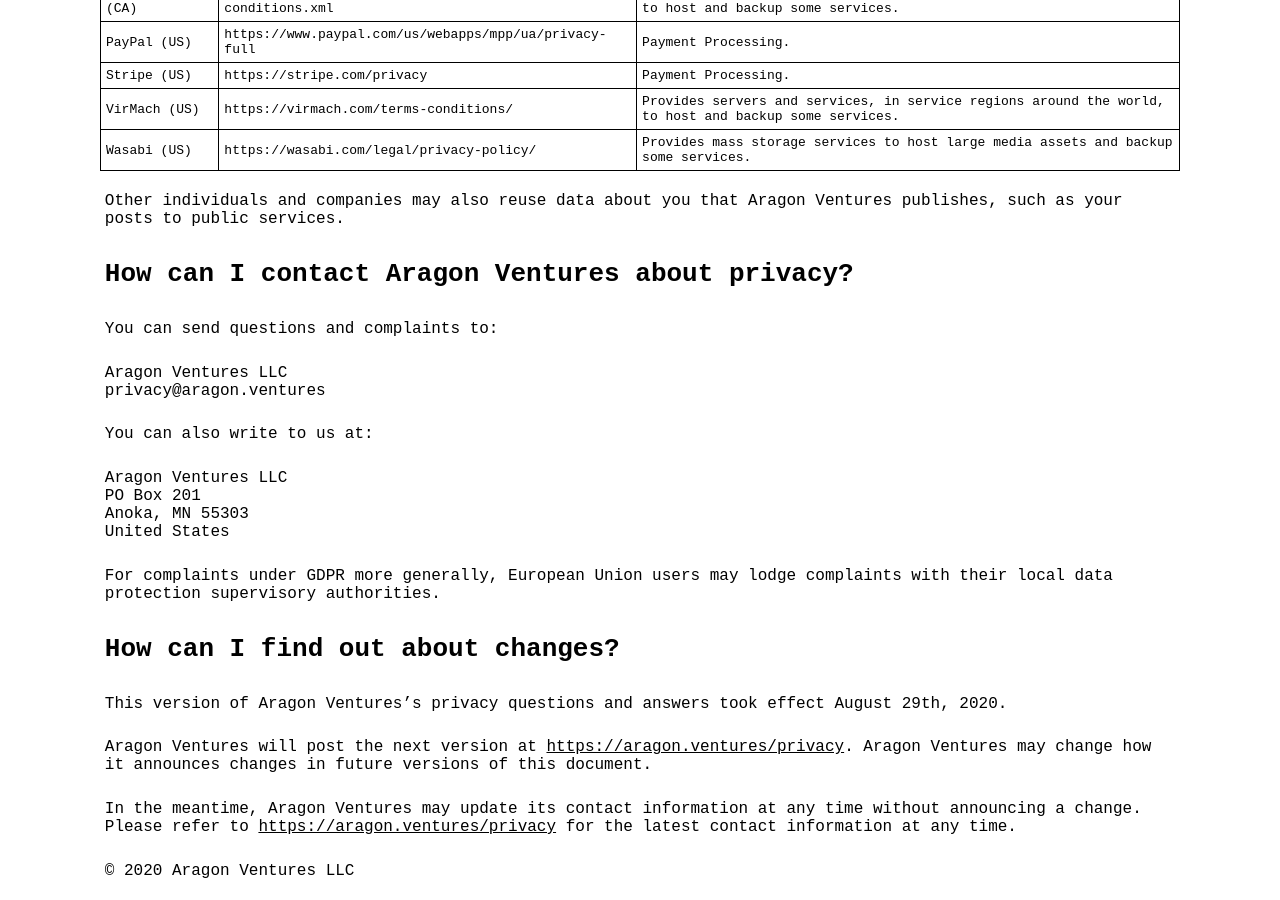
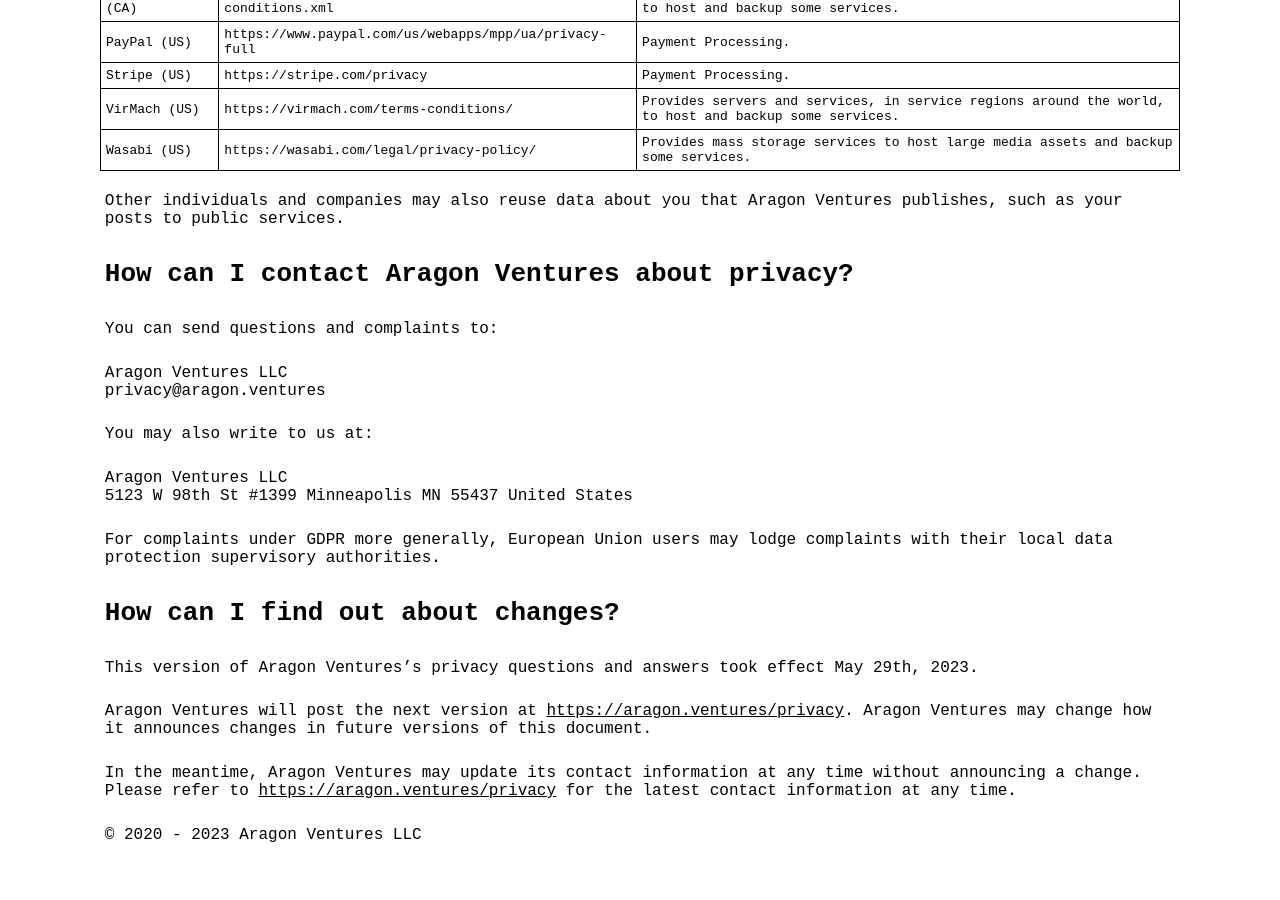
Before and after one commit to aragonventures/aragon.ventures, a Jekyll site: the page built from privacy.md, in a window 1280 px wide and 900 px high, scrolled down 4138 px. Built offline with Jekyll 4.4.1, drawn with Linux system fonts in a browser that asks for light colours; after the commit the page ends 5002 px from its top, so only the background shows below that.

Commit message:
Update copyright

```diff
--- a/index.html
+++ b/index.html
@@ -6,7 +6,7 @@
 
 <div class="vertical-center inner">
   <h1>Aragon Ventures</h1>
-  <p>We are a Minnesota-based IT company focused on providing top-quality web hosting and server management services for individuals and organizations.</p>
-  <p>PO Box 201<br />Anoka, MN 55303</p>
-  <p>&copy; 2020 Aragon Ventures LLC</p>
+  <p>A Minnesota-based IT company focused on providing top-quality web hosting and server management services for individuals and organizations.</p>
+  <p>5123 W 98th St, #1399<br>Minneapolis MN 55437</p>
+  <p>&copy; 2020 - 2023 Aragon Ventures LLC</p>
 </div>
--- a/privacy.md
+++ b/privacy.md
@@ -143,21 +143,22 @@
 Aragon Ventures LLC
 privacy@aragon.ventures
 
-You can also write to us at:
+You may also write to us at:
 
 Aragon Ventures LLC
-PO Box 201
-Anoka, MN 55303
+5123 W 98th St
+#1399
+Minneapolis MN 55437
 United States
 
 For complaints under GDPR more generally, European Union users may lodge complaints with their local data protection supervisory authorities.
 
 ## How can I find out about changes?
 
-This version of Aragon Ventures’s privacy questions and answers took effect August 29th, 2020.
+This version of Aragon Ventures’s privacy questions and answers took effect May 29th, 2023.
 
 Aragon Ventures will post the next version at [https://aragon.ventures/privacy](https://aragon.ventures/privacy). Aragon Ventures may change how it announces changes in future versions of this document.
 
 In the meantime, Aragon Ventures may update its contact information at any time without announcing a change. Please refer to [https://aragon.ventures/privacy](https://aragon.ventures/privacy) for the latest contact information at any time.
 
-&copy; 2020 Aragon Ventures LLC
+&copy; 2020 - 2023 Aragon Ventures LLC
```
